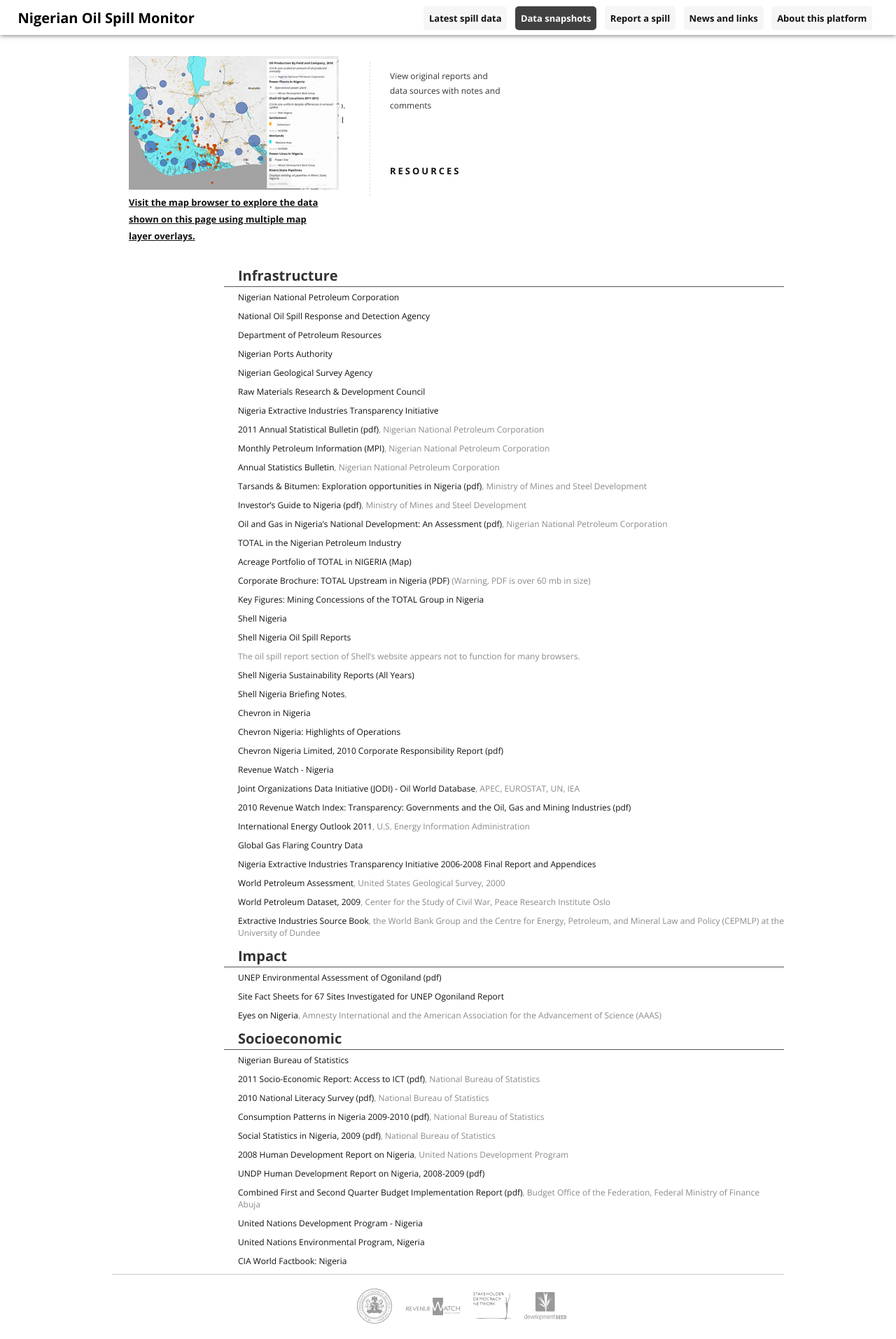
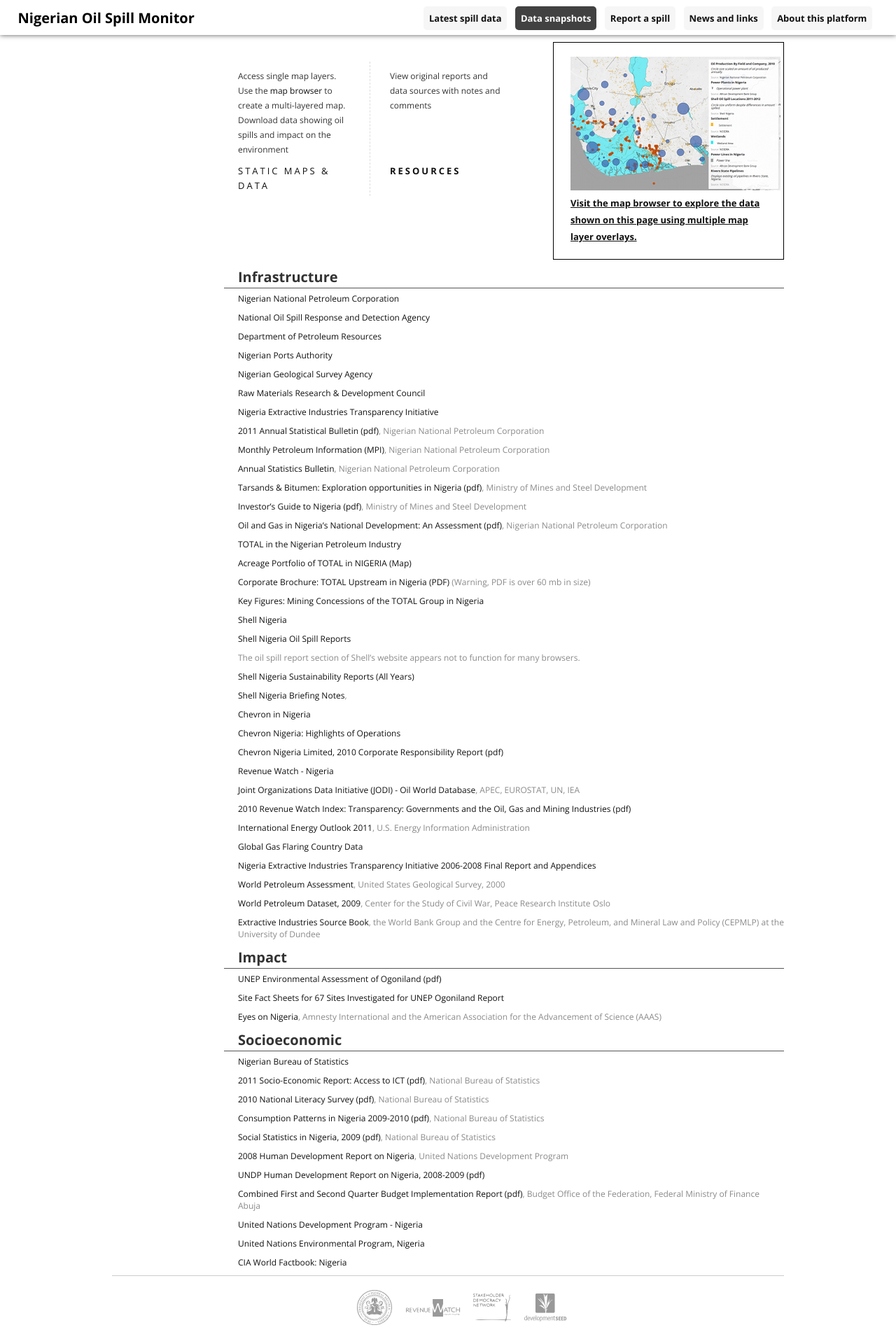
Before and after one commit to sdn4nigeria/monitoring-platform, a Jekyll site: the page built from _posts/pages/0001-01-01-resources.md, in a window 1280 px wide. Shown: the whole page at 70% size. Built offline with Jekyll 4.4.1, drawn with Linux system fonts in a browser that asks for light colours; nearby versions of some CDN libraries; some web fonts are replaced; library files that are not in the unit come from our copies; Markdown is read by kramdown in place of the engine named in the settings.

Commit message:
Update open.css

```diff
--- a/_includes/css/open.css
+++ b/_includes/css/open.css
@@ -11,7 +11,7 @@
     z-index:1;
     font-weight:bold;
     font-size:12px;
-    float:left;
+    border:1px solid #000;
 }
 #open-about img {
     margin-top:20px;
```
